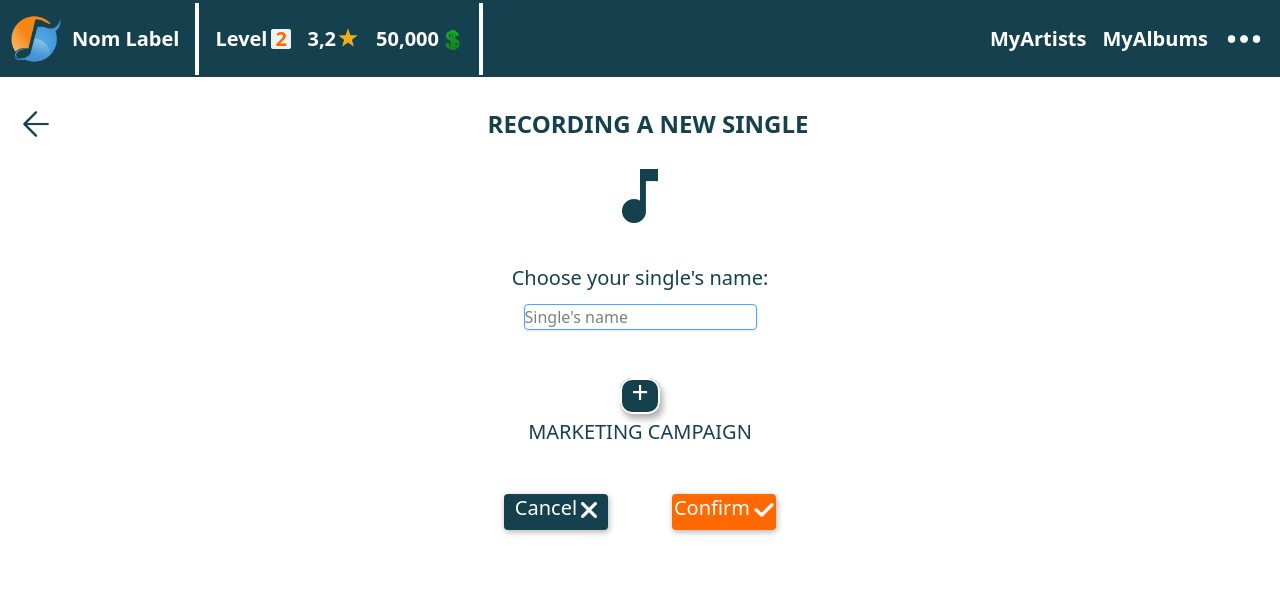
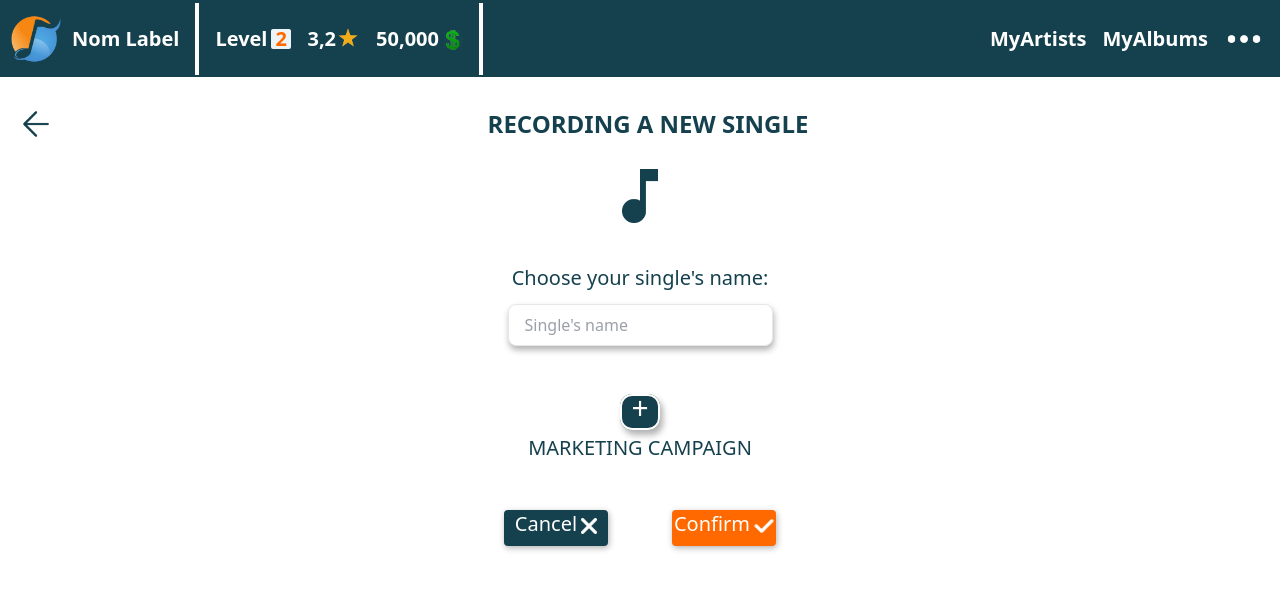
Before and after one commit to WildCodeSchool/2024-12-orleans-cda-project3-team-b, a React (Vite) app in the folder packages/frontend/web/: page /create-single in a window 1280 px wide. Shown: the top 590 px of the page. Built offline with nearby package versions, Linux system fonts and the light colour scheme; no server answers.

Commit message:
modif style input

```diff
--- a/packages/frontend/web/src/pages/create-single.tsx
+++ b/packages/frontend/web/src/pages/create-single.tsx
@@ -36,7 +36,7 @@ export default function CreateSingle() {
             {"Choose your single's name:"}
           </h2>
           <input
-            className='mt-3 flex justify-center rounded border border-blue-400 shadow'
+            className='mt-3 w-full max-w-md rounded-lg border border-gray-200 bg-white px-4 py-2 text-gray-700 shadow-[1px_4px_6px_rgba(0,0,0,0.30)]'
             type='text'
             placeholder="Single's name"
           />
```
